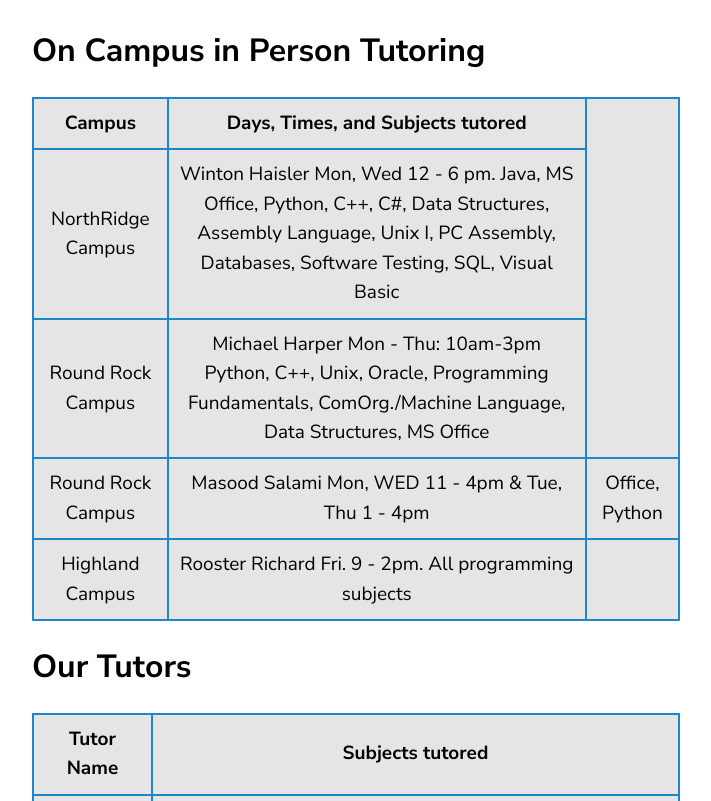
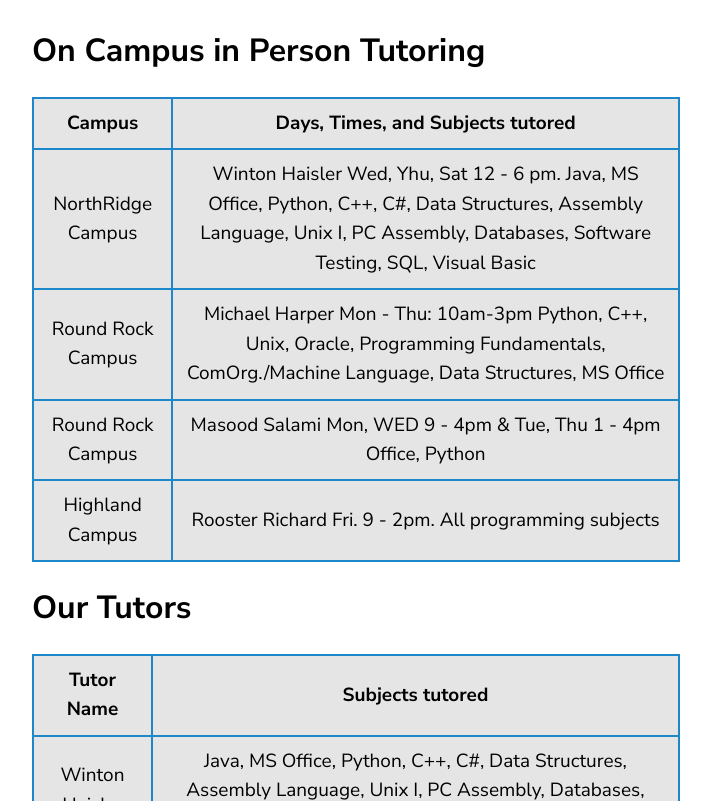
Before and after one commit to roosterrichard/acctutor, a Jekyll site: the page built from index.md, in a window 1280 px wide and 900 px high, scrolled down 1346 px, cut to the strip 99-900 px from the top of the window. Shown: the whole strip, without its empty margins (68-779 px from the left). Built offline with Jekyll 4.4.1, drawn with Linux system fonts in a browser that asks for light colours; our own code applies the rules of GitHub Pages for plain Markdown files.

Commit message:
Update index.md

```diff
--- a/index.md
+++ b/index.md
@@ -27,9 +27,9 @@ This is a first come first serve system where the average wait time is < 3 minut
 <tr>
 <td><b>Campus</b></td><td><b>Days, Times, and Subjects tutored</b></td>
 </tr>
-<tr><td>NorthRidge Campus</td><td>Winton Haisler Mon, Wed 12 - 6 pm.  Java, MS Office, Python, C++, C#, Data Structures, Assembly Language, Unix I, PC Assembly, Databases, Software Testing, SQL, Visual Basic</td></tr>
+<tr><td>NorthRidge Campus</td><td>Winton Haisler Wed, Yhu, Sat 12 - 6 pm.  Java, MS Office, Python, C++, C#, Data Structures, Assembly Language, Unix I, PC Assembly, Databases, Software Testing, SQL, Visual Basic</td></tr>
 <tr><td>Round Rock Campus</td><td>Michael Harper Mon - Thu: 10am-3pm Python, C++, Unix, Oracle, Programming Fundamentals, ComOrg./Machine Language, Data Structures, MS Office</td></tr>
-<tr><td>Round Rock Campus</td><td>Masood Salami Mon, WED 11 - 4pm & Tue, Thu 1 - 4pm</td><td>Office, Python</td></tr>
+<tr><td>Round Rock Campus</td><td>Masood Salami Mon, WED 9 - 4pm & Tue, Thu 1 - 4pm  Office, Python</td></tr>
 <tr><td>Highland Campus</td><td>Rooster Richard Fri. 9 - 2pm. All programming subjects</td></tr>
 
 </table>
```
